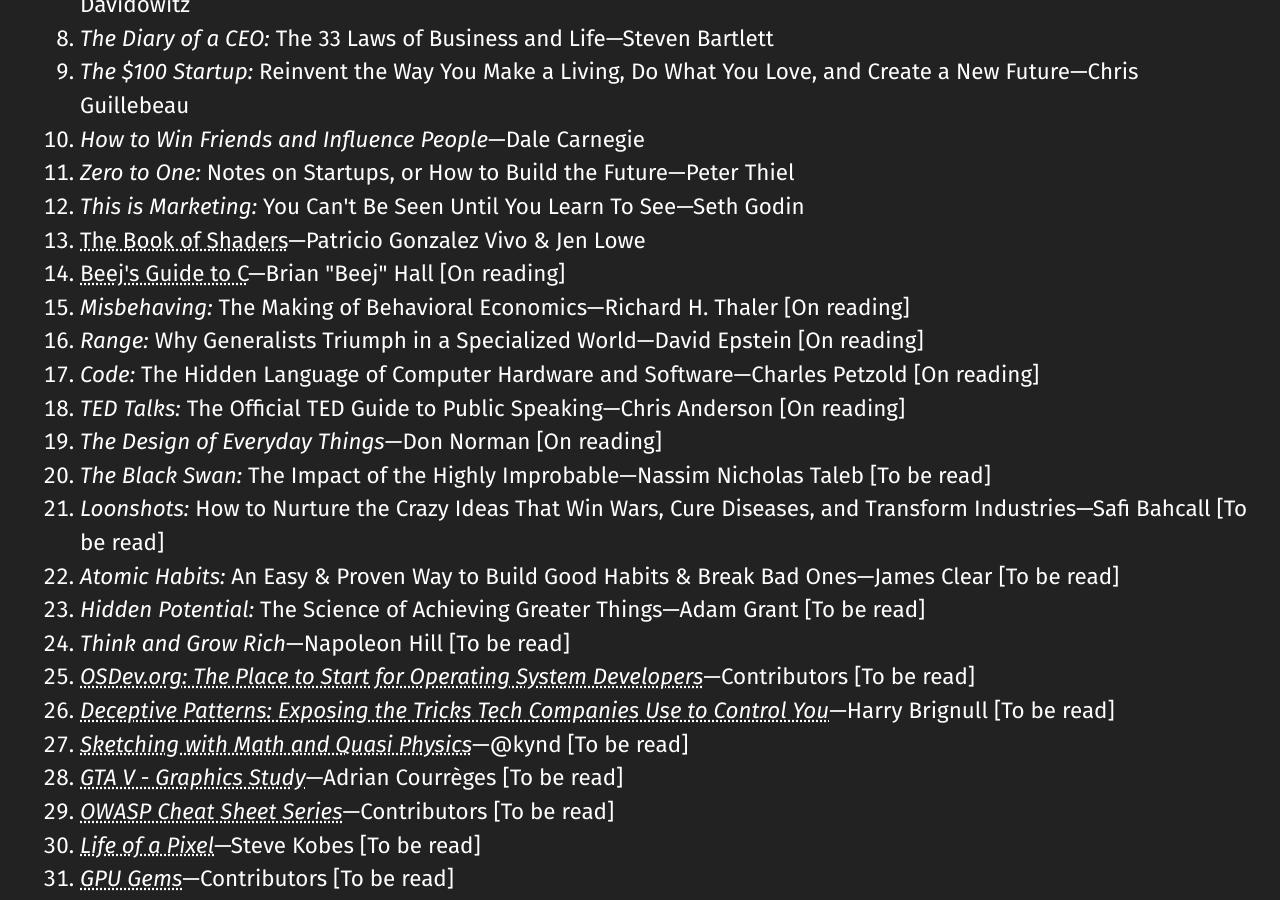
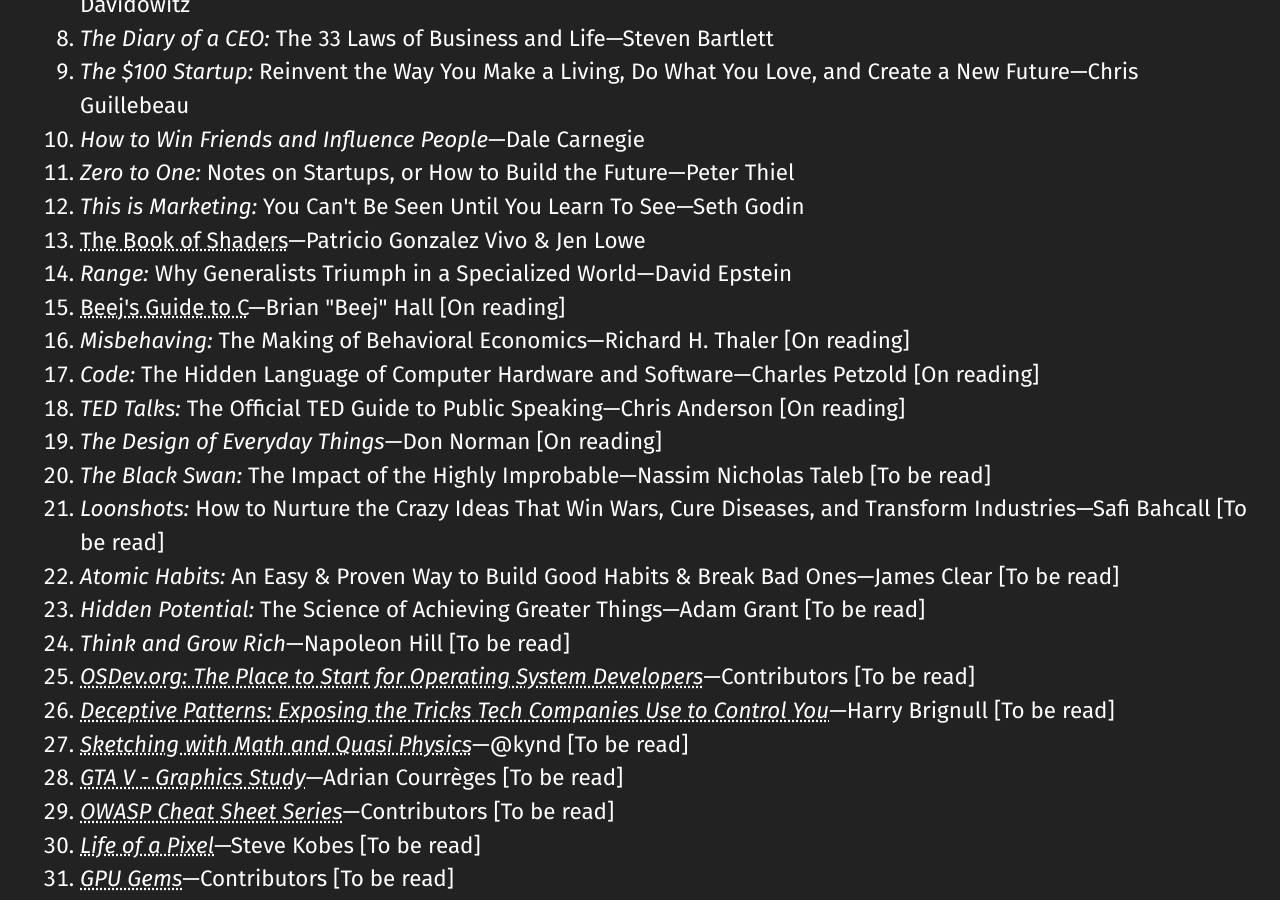
Before and after one commit to naruaika/naruaika.github.io, a Jekyll site: the page built from resources/index.html, in a window 1280 px wide and 900 px high, scrolled down 937 px. Built offline with Jekyll 4.4.1, drawn with Linux system fonts in a browser that asks for light colours; some of the changed text lies outside the part shown.

Commit message:
Update /resources page

```diff
--- a/resources/index.html
+++ b/resources/index.html
@@ -149,9 +149,9 @@ permalink: /resource/
         <li><i>Zero to One:</i> Notes on Startups, or How to Build the Future&mdash;Peter Thiel</li>
         <li><i>This is Marketing:</i> You Can't Be Seen Until You Learn To See&mdash;Seth Godin</li>
         <li><a href="https://thebookofshaders.com" rel="nofollow">The Book of Shaders</a>&mdash;Patricio Gonzalez Vivo & Jen Lowe</li>
+        <li><i>Range:</i> Why Generalists Triumph in a Specialized World&mdash;David Epstein</li>
         <li><a href="https://beej.us/guide/" rel="nofollow">Beej's Guide to C</a>&mdash;Brian "Beej" Hall [On reading]</li>
         <li><i>Misbehaving:</i> The Making of Behavioral Economics&mdash;Richard H. Thaler [On reading]</li>
-        <li><i>Range:</i> Why Generalists Triumph in a Specialized World&mdash;David Epstein [On reading]</li>
         <li><i>Code:</i> The Hidden Language of Computer Hardware and Software&mdash;Charles Petzold [On reading]</li>
         <li><i>TED Talks:</i> The Official TED Guide to Public Speaking&mdash;Chris Anderson [On reading]</li>
         <li><i>The Design of Everyday Things</i>&mdash;Don Norman [On reading]</li>
@@ -194,10 +194,10 @@ permalink: /resource/
     <p>Playing games is also part of my hobby, below are some of the titles:</p>
     <ol>
         <li>Assassin's Creed Syndicate;</li>
-        <li>Assassin's Creed Unity [On playing];</li>
         <li>Assassin's Creed Origins;</li>
         <li>Assassin's Creed Odyssey;</li>
         <li>Assassin's Creed Valhalla;</li>
+        <li>Dragon Age: Inquisition;</li>
         <li>Sniper Elite 4;</li>
         <li>Sniper Ghost Warrior;</li>
         <li>Sniper Ghost Warrior Contracts;</li>
```
Also changed, not shown: other parts of resources/index.html (+4 -33 lines).
